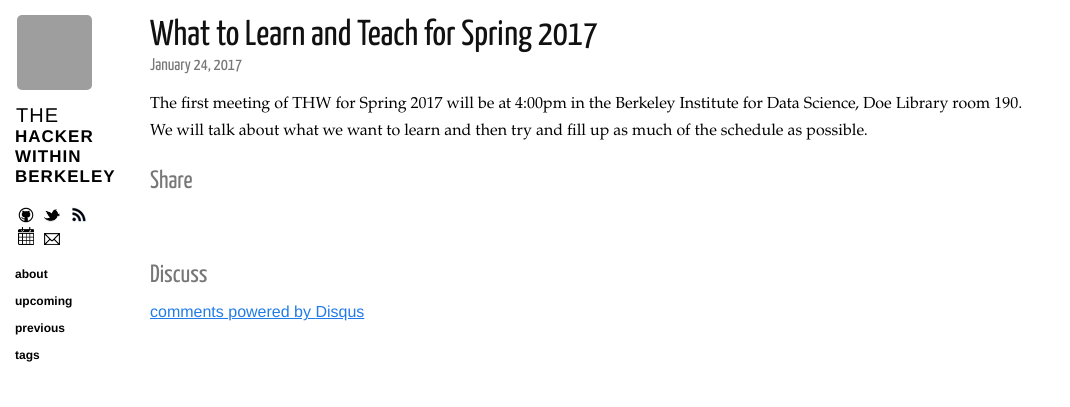
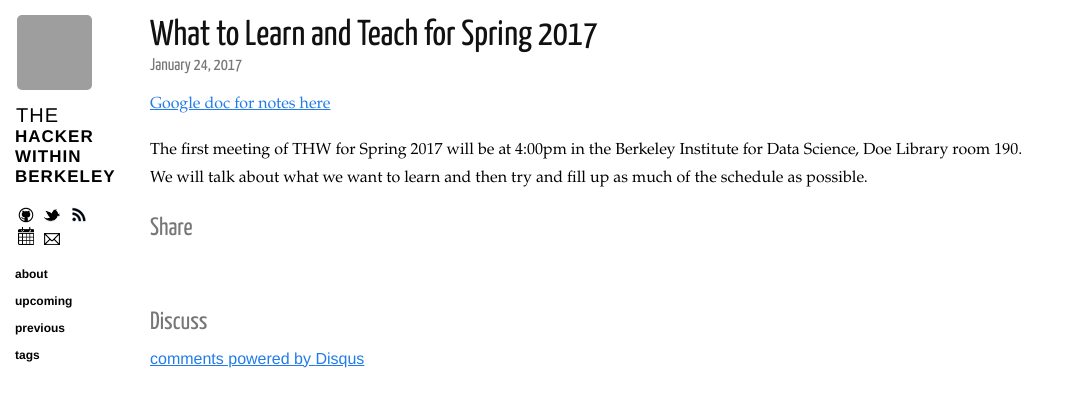
Before and after one commit to thehackerwithin/berkeley, a Jekyll site: the page built from docs/_posts/2017-01-24-what-to-learn-and-teach-2017.md, in a window 1280 px wide, cut to the strip 0-407 px from the top of the page. Shown: the whole strip, without its empty margins (0-1070 px from the left). Built offline with Jekyll 4.4.1, drawn with Linux system fonts in a browser that asks for light colours; nearby versions of some CDN libraries; comment, search, counter and statistics services are not loaded; grey boxes are pictures that could not be loaded.

Commit message:
add link to doc

```diff
--- a/docs/_posts/2017-01-24-what-to-learn-and-teach-2017.md
+++ b/docs/_posts/2017-01-24-what-to-learn-and-teach-2017.md
@@ -6,4 +6,6 @@ category: upcoming
 tags: meeting <+ tags +>
 ---
 
+[Google doc for notes here](https://docs.google.com/document/d/1UQZiTN_RrRGxcYWrf11lBzw7AjdwLVOmuEzPKCDStPk/edit?usp=sharing)
+
 The first meeting of THW for Spring 2017 will be at 4:00pm in the Berkeley Institute for Data Science, Doe Library room 190. We will talk about what we want to learn and then try and fill up as much of the schedule as possible.
```
